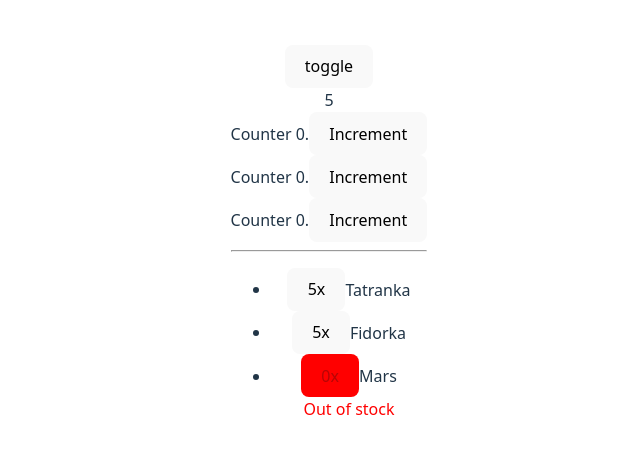
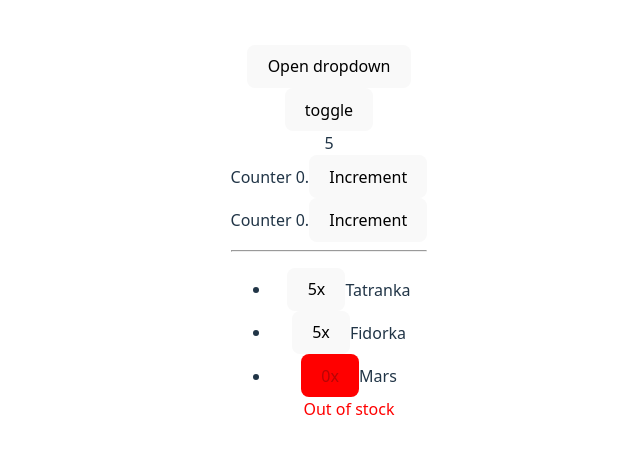
Before and after one commit to MartinNuc/react-course-feb-2026, a React (Vite) app: page / in a window 1280 px wide. Shown: the part 159-612 px from the top of the page, without its empty margins (311-951 px from the left). Built offline with nearby package versions, Linux system fonts and the light colour scheme.

Commit message:
dropdown - children props

```diff
--- a/src/App.tsx
+++ b/src/App.tsx
@@ -3,11 +3,15 @@ import './App.css'
 import { AutomaticCounter } from './AutomaticCounter';
 import { Counter } from './Counter';
 import { VendingMachine } from './VendingMachine';
-import { ClicksTracker } from './ClicksTracker';
+import { DropdownComponent } from './DropdownComponent';
 
 function App() {
   const [isVisible, setIsVisible] = useState(true);
   return <>
+
+    <DropdownComponent label="Open dropdown">
+      Hello, this is dropdown!
+    </DropdownComponent>
 
     <div>
       <button onClick={(() => setIsVisible(!isVisible))}>toggle</button>
@@ -16,11 +20,10 @@ function App() {
 
     <Counter />
     <Counter />
-    <Counter />
     <hr />
     <VendingMachine />
 
-    <ClicksTracker />
+    {/* <ClicksTracker /> */}
   </>
 }
 
--- /dev/null
+++ b/src/DropdownComponent.module.css
@@ -0,0 +1,6 @@
+.container {
+    position: absolute;
+    padding: 10px;
+    border: 1px solid black;
+    background-color: white;
+}
--- /dev/null
+++ b/src/DropdownComponent.tsx
@@ -0,0 +1,20 @@
+import { useState, type ReactNode } from "react";
+import styles from './DropdownComponent.module.css'
+
+type Props = {
+    label: string;
+    children: React.ReactNode;
+}
+
+export function DropdownComponent({label, children}: Props) {
+    const [isOpen, setIsOpen] = useState(false);
+
+    function toggleMenu() {
+        setIsOpen(!isOpen);
+    }
+
+    return <>
+        <button onClick={toggleMenu}>{label}</button>
+        {isOpen && <div className={styles.container}>{children}</div>}
+    </>
+}
```
